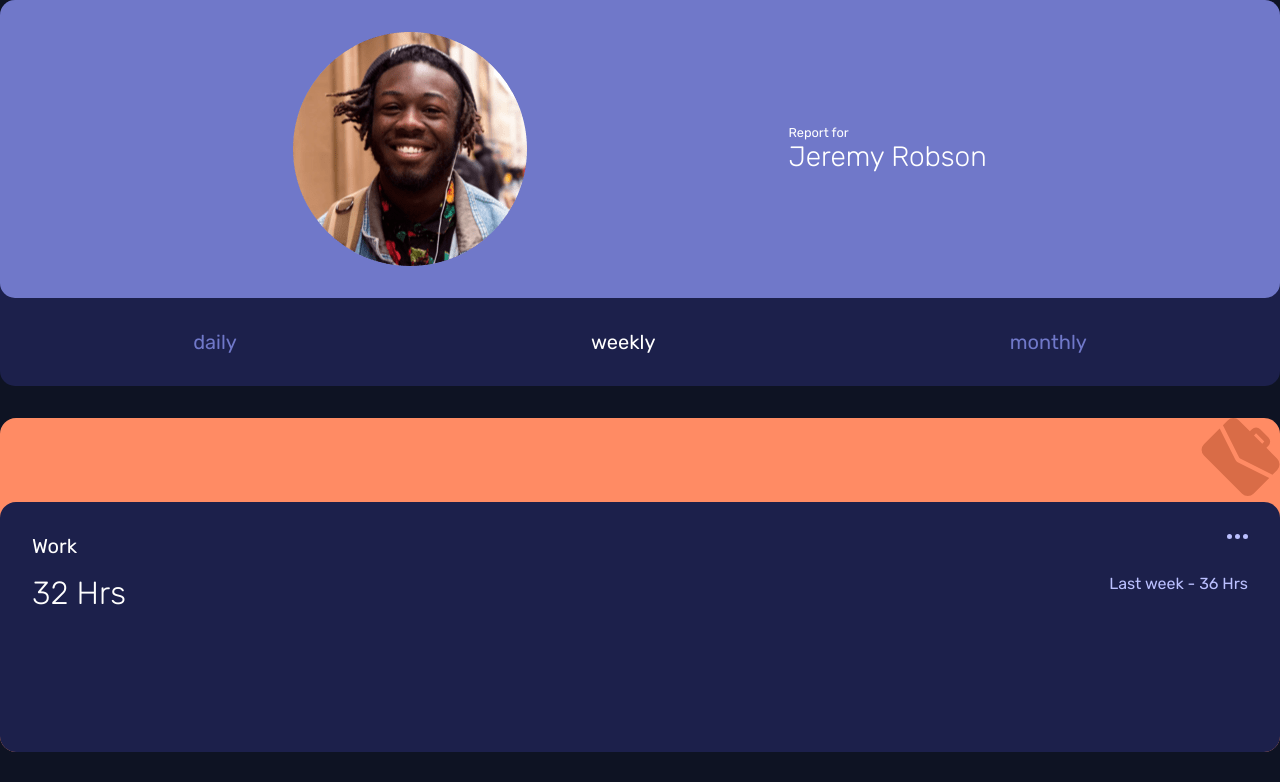
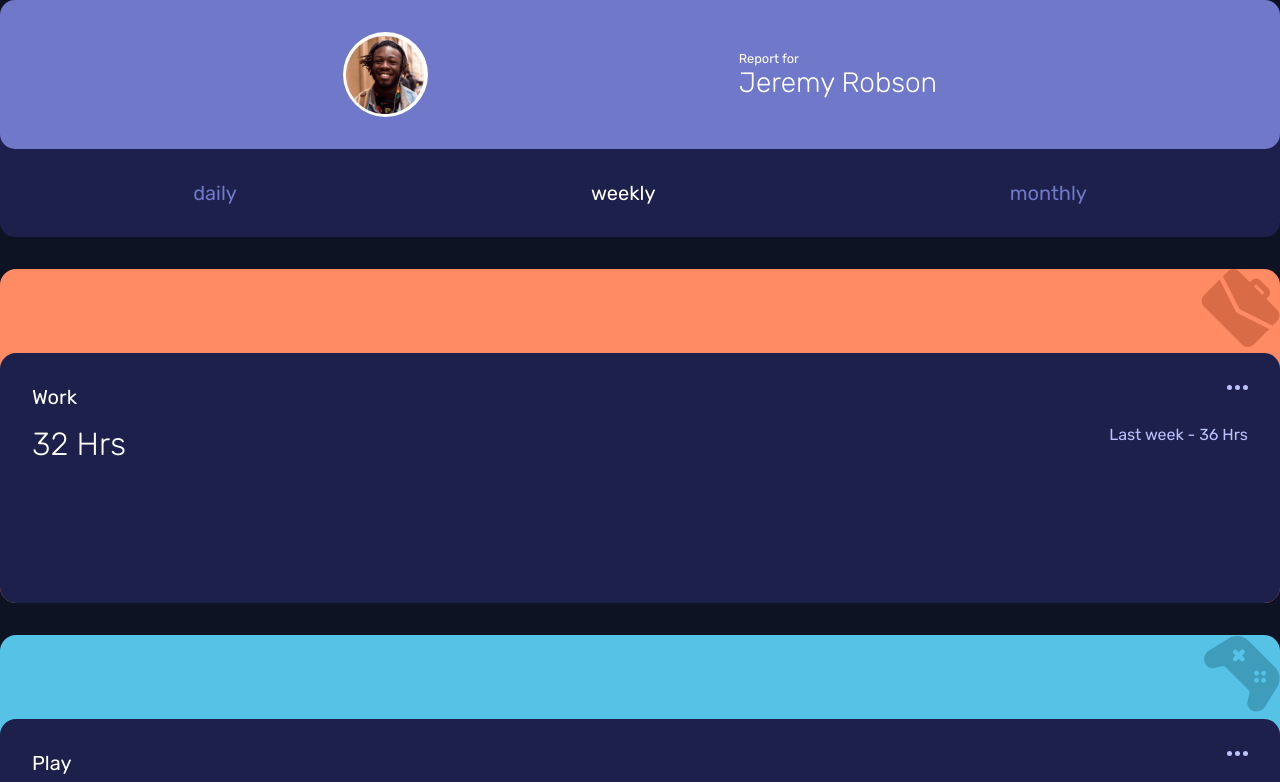
Before and after one commit to roadblock37/radio-test, a React (Create React App) app: page / in a window 1280 px wide. Shown: the top 782 px of the page. Built offline with nearby package versions, Linux system fonts and the light colour scheme.

Commit message:
styled image

```diff
--- a/src/components/employee.js
+++ b/src/components/employee.js
@@ -3,16 +3,21 @@ const Employee = () => {
   return (
     <div className="employee-container">
       <section className="employee-card">
-          <img src="../images/image-jeremy.png" alt="employee"></img>
+        <div className="img-border">
+          <img
+            src="../images/image-jeremy.png"
+            alt="employee"
+            height="78px"
+            width="78px"></img>
+        </div>
+
         <div className="employee-info">
           <p>Report for</p>
           <h1>Jeremy Robson</h1>
         </div>
       </section>
-          <ButtonContainer/>
+      <ButtonContainer />
     </div>
-
-
   );
-}
+};
 export default Employee;
--- a/src/index.css
+++ b/src/index.css
@@ -56,7 +56,7 @@ input[type="radio"]:checked + label {
  }
 
  img {
-  max-width: 20%;
+  max-width: 100%;
   height: auto;
  }
 
@@ -182,3 +182,13 @@ input[type="radio"]:checked + label {
     color: var(--primaryText);
     cursor: pointer;
    }
+
+.img-border {
+   display: flex;
+   align-items: center;
+   justify-content: center;
+   height: 85px;
+   width: 85px;
+   border-radius: 50%;
+   background-color: var(--primaryText);
+}
```
Lines whose indentation alone changed are shown as unchanged.
